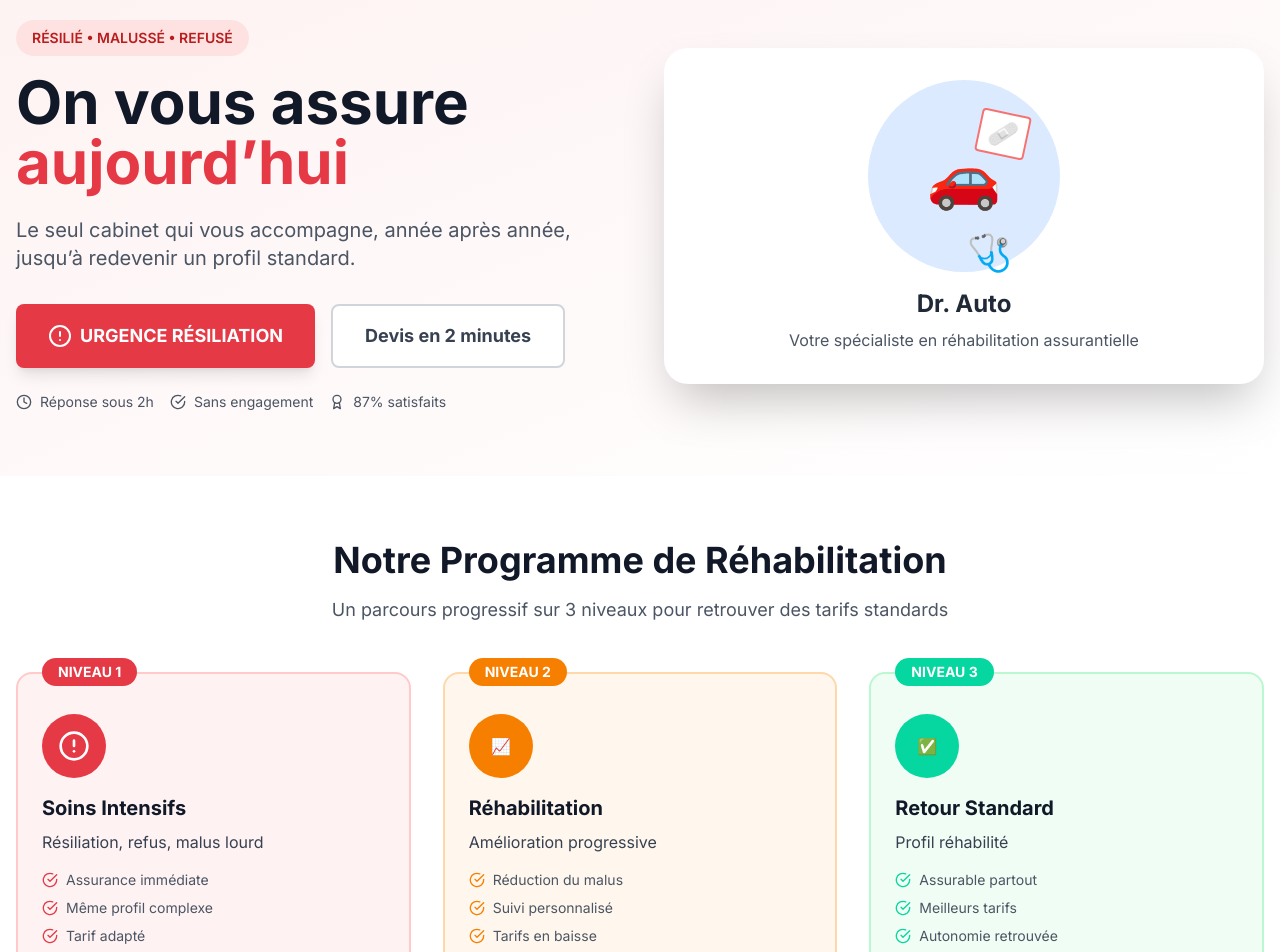
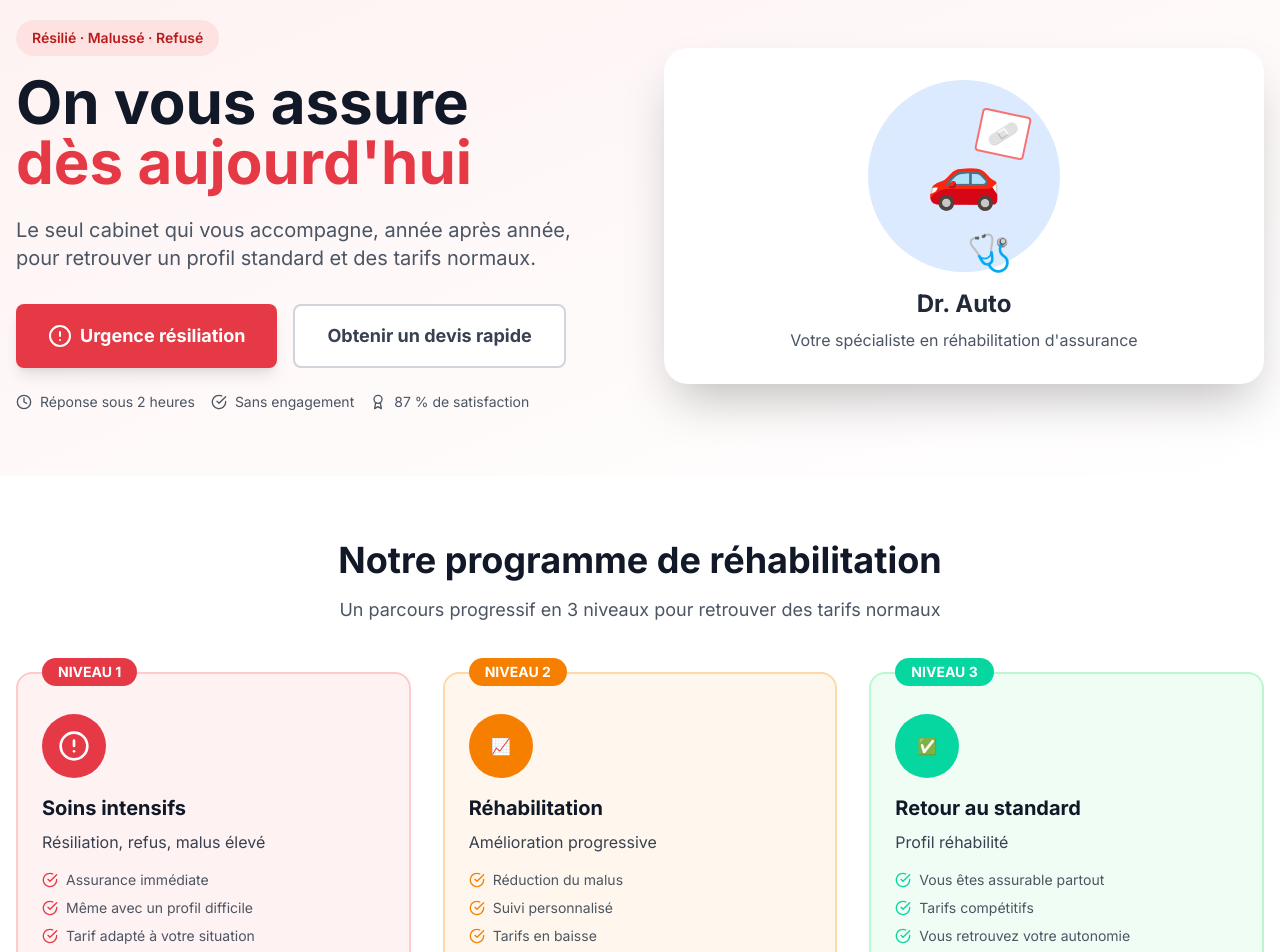
Before and after one commit to radomalala/drassurance, a React (Vite) app: page / in a window 1280 px wide. Shown: the part 160-1112 px from the top of the page. Built offline with nearby package versions, Linux system fonts and the light colour scheme.

Commit message:
french fetch to performe better ux

```diff
--- a/src/pages/Home.tsx
+++ b/src/pages/Home.tsx
@@ -23,27 +23,27 @@ export default function Home(){
         <div className="max-w-7xl mx-auto grid md:grid-cols-2 gap-12 items-center">
           <div>
             <div className="inline-block bg-red-100 text-red-700 px-4 py-2 rounded-full text-sm font-semibold mb-4">
-              RÉSILIÉ • MALUSSÉ • REFUSÉ
+              Résilié · Malussé · Refusé
             </div>
             <h1 className="text-5xl md:text-6xl font-bold text-gray-900 mb-6 leading-tight">
               On vous assure<br />
-              <span className="text-urgent-red">aujourd’hui</span>
+              <span className="text-urgent-red">dès aujourd'hui</span>
             </h1>
             <p className="text-xl text-gray-600 mb-8">
-              Le seul cabinet qui vous accompagne, année après année, jusqu’à redevenir un profil standard.
+              Le seul cabinet qui vous accompagne, année après année, pour retrouver un profil standard et des tarifs normaux.
             </p>
             <div className="flex flex-col sm:flex-row gap-4">
               <a href="/urgence-resiliation" className="bg-urgent-red text-white px-8 py-4 rounded-lg font-bold text-lg hover:bg-red-700 flex items-center justify-center gap-2 shadow-lg transition">
-                <AlertCircle size={24} /> URGENCE RÉSILIATION
+                <AlertCircle size={24} /> Urgence résiliation
               </a>
               <a href="#formulaire" className="bg-white text-gray-700 px-8 py-4 rounded-lg font-bold text-lg hover:bg-gray-50 border-2 border-gray-300 text-center transition">
-                Devis en 2 minutes
+                Obtenir un devis rapide
               </a>
             </div>
             <div className="mt-6 flex flex-wrap items-center gap-4 text-sm text-gray-600">
-              <div className="flex items-center gap-2"><Clock size={16} /> Réponse sous 2h</div>
+              <div className="flex items-center gap-2"><Clock size={16} /> Réponse sous 2 heures</div>
               <div className="flex items-center gap-2"><CheckCircle size={16} /> Sans engagement</div>
-              <div className="flex items-center gap-2"><Award size={16} /> 87% satisfaits</div>
+              <div className="flex items-center gap-2"><Award size={16} /> 87 % de satisfaction</div>
             </div>
           </div>
 
@@ -58,7 +58,7 @@ export default function Home(){
                   <div className="absolute bottom-0 right-12 text-4xl">🩺</div>
                 </div>
                 <h3 className="text-2xl font-bold text-gray-800 mb-2">Dr. Auto</h3>
-                <p className="text-gray-600">Votre spécialiste en réhabilitation assurantielle</p>
+                <p className="text-gray-600">Votre spécialiste en réhabilitation d'assurance</p>
               </div>
             </div>
           </div>
@@ -67,8 +67,8 @@ export default function Home(){
 
       <div className="py-16 px-4 bg-white">
         <div className="max-w-7xl mx-auto">
-          <h2 className="text-4xl font-bold text-center text-gray-900 mb-4">Notre Programme de Réhabilitation</h2>
-          <p className="text-center text-gray-600 mb-12 max-w-2xl mx-auto text-lg">Un parcours progressif sur 3 niveaux pour retrouver des tarifs standards</p>
+          <h2 className="text-4xl font-bold text-center text-gray-900 mb-4">Notre programme de réhabilitation</h2>
+          <p className="text-center text-gray-600 mb-12 max-w-2xl mx-auto text-lg">Un parcours progressif en 3 niveaux pour retrouver des tarifs normaux</p>
 
           <div className="grid md:grid-cols-3 gap-8 mb-12">
             <div className="bg-red-50 border-2 border-red-200 rounded-2xl p-6 relative">
@@ -77,12 +77,12 @@ export default function Home(){
                 <div className="w-16 h-16 bg-urgent-red rounded-full flex items-center justify-center mb-4">
                   <AlertCircle className="text-white" size={32} />
                 </div>
-                <h3 className="text-xl font-bold text-gray-900 mb-2">Soins Intensifs</h3>
-                <p className="text-gray-700 mb-4">Résiliation, refus, malus lourd</p>
+                <h3 className="text-xl font-bold text-gray-900 mb-2">Soins intensifs</h3>
+                <p className="text-gray-700 mb-4">Résiliation, refus, malus élevé</p>
                 <ul className="space-y-2 text-sm text-gray-600">
                   <li className="flex items-start gap-2"><CheckCircle size={16} className="mt-0.5 text-urgent-red flex-shrink-0" /> Assurance immédiate</li>
-                  <li className="flex items-start gap-2"><CheckCircle size={16} className="mt-0.5 text-urgent-red flex-shrink-0" /> Même profil complexe</li>
-                  <li className="flex items-start gap-2"><CheckCircle size={16} className="mt-0.5 text-urgent-red flex-shrink-0" /> Tarif adapté</li>
+                  <li className="flex items-start gap-2"><CheckCircle size={16} className="mt-0.5 text-urgent-red flex-shrink-0" /> Même avec un profil difficile</li>
+                  <li className="flex items-start gap-2"><CheckCircle size={16} className="mt-0.5 text-urgent-red flex-shrink-0" /> Tarif adapté à votre situation</li>
                 </ul>
               </div>
             </div>
@@ -103,12 +103,12 @@ export default function Home(){
               <div className="absolute -top-4 left-6 bg-progress-green text-white px-4 py-1 rounded-full text-sm font-bold">NIVEAU 3</div>
               <div className="mt-4">
                 <div className="w-16 h-16 bg-progress-green rounded-full flex items-center justify-center mb-4">✅</div>
-                <h3 className="text-xl font-bold text-gray-900 mb-2">Retour Standard</h3>
+                <h3 className="text-xl font-bold text-gray-900 mb-2">Retour au standard</h3>
                 <p className="text-gray-700 mb-4">Profil réhabilité</p>
                 <ul className="space-y-2 text-sm text-gray-600">
-                  <li className="flex items-start gap-2"><CheckCircle size={16} className="mt-0.5 text-progress-green flex-shrink-0" /> Assurable partout</li>
-                  <li className="flex items-start gap-2"><CheckCircle size={16} className="mt-0.5 text-progress-green flex-shrink-0" /> Meilleurs tarifs</li>
-                  <li className="flex items-start gap-2"><CheckCircle size={16} className="mt-0.5 text-progress-green flex-shrink-0" /> Autonomie retrouvée</li>
+                  <li className="flex items-start gap-2"><CheckCircle size={16} className="mt-0.5 text-progress-green flex-shrink-0" /> Vous êtes assurable partout</li>
+                  <li className="flex items-start gap-2"><CheckCircle size={16} className="mt-0.5 text-progress-green flex-shrink-0" /> Tarifs compétitifs</li>
+                  <li className="flex items-start gap-2"><CheckCircle size={16} className="mt-0.5 text-progress-green flex-shrink-0" /> Vous retrouvez votre autonomie</li>
                 </ul>
               </div>
             </div>
@@ -127,14 +127,14 @@ export default function Home(){
       <div id="formulaire" className="py-16 px-4 bg-white">
         <div className="max-w-4xl mx-auto bg-gradient-to-br from-gray-50 to-white rounded-2xl shadow-xl p-8 md:p-12 border border-gray-200">
           <div className="text-center mb-8">
-            <h2 className="text-3xl font-bold text-gray-900 mb-2">Devis Express</h2>
-            <p className="text-gray-600">Remplissez le formulaire, nous vous rappelons sous 2h</p>
+            <h2 className="text-3xl font-bold text-gray-900 mb-2">Devis express</h2>
+            <p className="text-gray-600">Remplissez le formulaire, nous vous rappelons sous 2 heures</p>
           </div>
           <form onSubmit={onSubmit}>
             <div className="grid md:grid-cols-2 gap-6 mb-6">
               <div>
                 <label className="block text-sm font-semibold text-gray-700 mb-2">Nom complet *</label>
-                <input required className="w-full px-4 py-3 border-2 border-gray-300 rounded-lg focus:border-urgent-red focus:outline-none" placeholder="Jean Dupont" value={formData.nom} onChange={e=>setFormData({...formData, nom:e.target.value})} />
+                <input required className="w-full px-4 py-3 border-2 border-gray-300 rounded-lg focus:border-urgent-red focus:outline-none" placeholder="Prénom et nom" value={formData.nom} onChange={e=>setFormData({...formData, nom:e.target.value})} />
               </div>
               <div>
                 <label className="block text-sm font-semibold text-gray-700 mb-2">Téléphone *</label>
@@ -152,7 +152,7 @@ export default function Home(){
               </select>
             </div>
             <button className="w-full bg-urgent-red text-white px-8 py-4 rounded-lg font-bold text-lg hover:bg-red-700 flex items-center justify-center gap-2 transition shadow-lg" type="submit">
-              <Phone size={24} /> Être rappelé sous 2h
+              <Phone size={24} /> Être rappelé sous 2 heures
             </button>
             <p className="text-center text-sm text-gray-500 mt-4">🔒 Vos données sont protégées et conformes RGPD</p>
           </form>
--- a/src/pages/Programme.tsx
+++ b/src/pages/Programme.tsx
@@ -7,8 +7,8 @@ export default function Programme(){
     <div className="py-16 px-4">
       {useMeta('Programme de Réhabilitation Assurantielle en 3 Niveaux', 'Découvrez notre parcours : de résilié à profil standard en 3 niveaux. Accompagnement personnalisé.')}
       <div className="max-w-5xl mx-auto">
-        <h1 className="text-5xl font-bold text-center text-gray-900 mb-6">Comment fonctionne la réhabilitation assurantielle ?</h1>
-        <p className="text-xl text-center text-gray-600 mb-16 max-w-3xl mx-auto">Notre programme unique en France vous accompagne sur 3 niveaux pour passer de profil résilié à conducteur standard</p>
+        <h1 className="text-5xl font-bold text-center text-gray-900 mb-6">Comment fonctionne notre programme ?</h1>
+        <p className="text-xl text-center text-gray-600 mb-16 max-w-3xl mx-auto">Un accompagnement unique en France pour passer progressivement de « résilié » à « assuré normalement »</p>
 
         <div className="space-y-12">
           {[
@@ -27,9 +27,9 @@ export default function Programme(){
                 </div>
               </div>
               <div className="space-y-4 text-gray-700">
-                <p className="text-lg"><strong>Qui est concerné ?</strong> Conducteurs selon niveau et historique.</p>
-                <p className="text-lg"><strong>Durée :</strong> variable selon votre profil</p>
-                <p className="text-lg"><strong>Prix moyen :</strong> évolutif par niveau</p>
+                <p className="text-lg"><strong>Qui est concerné ?</strong> Conducteurs en situation difficile : résiliation, refus multiples, malus important.</p>
+                <p className="text-lg"><strong>Durée :</strong> variable selon votre profil et votre historique</p>
+                <p className="text-lg"><strong>Objectif :</strong> vous assurer immédiatement et démarrer votre parcours</p>
                 <ul className="space-y-2 mt-4">
                   <li className="flex items-start gap-2"><CheckCircle size={20} className={`${n.bulletColor} mt-1 flex-shrink-0`} /><span>Accompagnement personnalisé</span></li>
                   <li className="flex items-start gap-2"><CheckCircle size={20} className={`${n.bulletColor} mt-1 flex-shrink-0`} /><span>Renégociation annuelle</span></li>
@@ -42,11 +42,11 @@ export default function Programme(){
         </div>
 
         <div className="mt-16 bg-gray-50 rounded-2xl p-8">
-          <h3 className="text-2xl font-bold text-center text-gray-900 mb-8">Calendrier type du parcours</h3>
+          <h3 className="text-2xl font-bold text-center text-gray-900 mb-8">Calendrier type d'un parcours</h3>
           {[
-            {year:'An 1', title:'Stabilisation (Niveau 1)', desc:'Assurance immédiate, reconstruction du dossier, aucun sinistre', bg:'bg-urgent-red'},
-            {year:'An 2', title:'Amélioration (Passage Niveau 2)', desc:'Réduction du malus, meilleur tarif, début de réhabilitation', bg:'bg-progress-orange'},
-            {year:'An 3', title:'Retour à la normale (Niveau 3)', desc:'Profil standard, tarifs normaux, autonomie complète', bg:'bg-progress-green'},
+            {year:'Année 1', title:'Stabilisation (niveau 1)', desc:'Vous êtes assuré immédiatement, on reconstruit votre dossier, objectif zéro sinistre', bg:'bg-urgent-red'},
+            {year:'Année 2', title:'Amélioration (passage niveau 2)', desc:'Votre malus diminue, les tarifs baissent, la réhabilitation démarre vraiment', bg:'bg-progress-orange'},
+            {year:'Année 3', title:'Retour à la normale (niveau 3)', desc:'Profil standard retrouvé, tarifs compétitifs, vous êtes de nouveau autonome', bg:'bg-progress-green'},
           ].map((t,i)=> (
             <div key={i} className="flex items-start gap-4 mb-6 last:mb-0">
               <div className={`w-12 h-12 ${t.bg} rounded-full flex items-center justify-center text-white font-bold flex-shrink-0`}>{t.year}</div>
--- a/src/pages/Urgence.tsx
+++ b/src/pages/Urgence.tsx
@@ -11,16 +11,16 @@ export default function Urgence(){
       <div className="max-w-4xl mx-auto text-center">
         {ok && <div className="bg-green-500 text-white px-4 py-2 rounded mb-6 inline-block">Merci ! Nous vous rappelons sous 2h.</div>}
         <div className="mb-8">
-          <div className="inline-block bg-urgent-red text-white px-6 py-3 rounded-full text-lg font-bold mb-6 animate-pulse">🚨 URGENCE RÉSILIATION</div>
-          <h1 className="text-5xl md:text-6xl font-bold text-gray-900 mb-6">Résilié ?<br/><span className="text-urgent-red">On vous assure aujourd’hui</span></h1>
+          <div className="inline-block bg-urgent-red text-white px-6 py-3 rounded-full text-lg font-bold mb-6">🚨 Urgence résiliation</div>
+          <h1 className="text-5xl md:text-6xl font-bold text-gray-900 mb-6">Résilié ?<br/><span className="text-urgent-red">On vous assure dès aujourd'hui</span></h1>
           <p className="text-2xl text-gray-600 mb-12">Réponse garantie sous 2 heures</p>
         </div>
         <div className="grid md:grid-cols-4 gap-4 mb-12">
           {[
             {bg:'bg-red-100',emoji:'😰',t:'1. Vous êtes résilié',s:'Situation difficile'},
-            {bg:'bg-orange-100',emoji:'🔍',t:'2. Nous analysons',s:'Sous 2 heures'},
-            {bg:'bg-green-100',emoji:'✅',t:'3. Vous êtes assuré',s:'Solution immédiate'},
-            {bg:'bg-blue-100',emoji:'📈',t:'4. Réhabilitation',s:'Sur 3 niveaux'},
+            {bg:'bg-orange-100',emoji:'🔍',t:'2. Nous analysons votre dossier',s:'En moins de 2 heures'},
+            {bg:'bg-green-100',emoji:'✅',t:'3. Vous êtes assuré',s:'Solution trouvée'},
+            {bg:'bg-blue-100',emoji:'📈',t:'4. On vous accompagne',s:'Sur le long terme'},
           ].map((c,i)=> (
             <div key={i} className="bg-white p-6 rounded-xl shadow-lg">
               <div className={`w-16 h-16 ${c.bg} rounded-full flex items-center justify-center mx-auto mb-4`}>
@@ -32,7 +32,7 @@ export default function Urgence(){
           ))}
         </div>
         <div className="bg-white rounded-2xl shadow-2xl p-8 md:p-12 text-left">
-          <h2 className="text-2xl font-bold text-gray-900 mb-6">Formulaire Express Urgence</h2>
+          <h2 className="text-2xl font-bold text-gray-900 mb-6">Formulaire express urgence</h2>
           <form onSubmit={onSubmit}>
             <div className="space-y-4 mb-6">
               <input required placeholder="Nom complet *" className="w-full px-4 py-3 border-2 border-gray-300 rounded-lg focus:border-urgent-red focus:outline-none" value={f.nom} onChange={e=>setF({...f,nom:e.target.value})} />
@@ -44,7 +44,7 @@ export default function Urgence(){
                 <option value="malus">Malus lourd</option>
               </select>
             </div>
-            <button type="submit" className="w-full bg-urgent-red text-white px-8 py-4 rounded-lg font-bold text-lg hover:bg-red-700">🚨 URGENCE - Me rappeler maintenant</button>
+            <button type="submit" className="w-full bg-urgent-red text-white px-8 py-4 rounded-lg font-bold text-lg hover:bg-red-700">🚨 Urgence : me rappeler maintenant</button>
           </form>
         </div>
       </div>
```
Also changed, not shown: src/pages/FAQ.tsx (+9 -9 lines), src/pages/Temoignages.tsx (+5 -5 lines).
